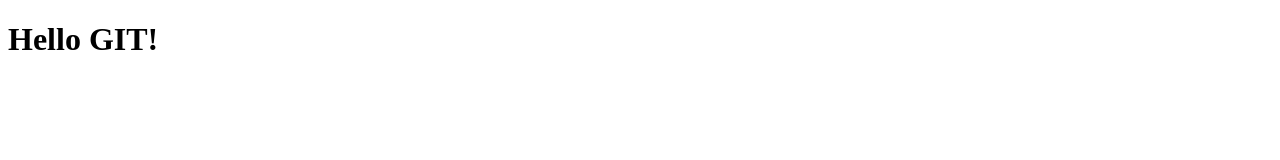
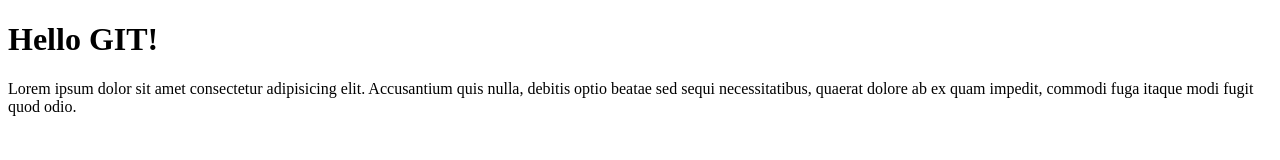
Before and after one commit to pasrobert/git-course-4, a plain HTML site: page index.html in a window 1280 px wide. Drawn offline with Linux system fonts and the light colour scheme.

Commit message:
added paragraph into index.html

```diff
--- a/index.html
+++ b/index.html
@@ -8,5 +8,7 @@
 </head>
 <body>
     <h1>Hello GIT!</h1>
+
+    <p>Lorem ipsum dolor sit amet consectetur adipisicing elit. Accusantium quis nulla, debitis optio beatae sed sequi necessitatibus, quaerat dolore ab ex quam impedit, commodi fuga itaque modi fugit quod odio.</p>
 </body>
 </html>
```
